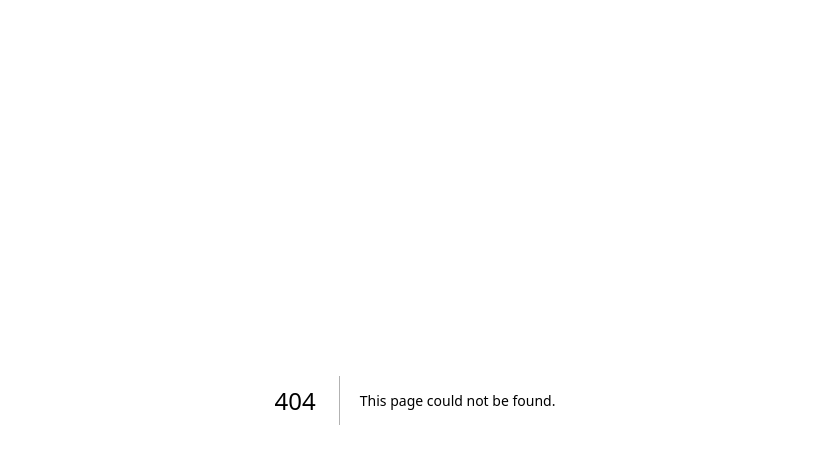
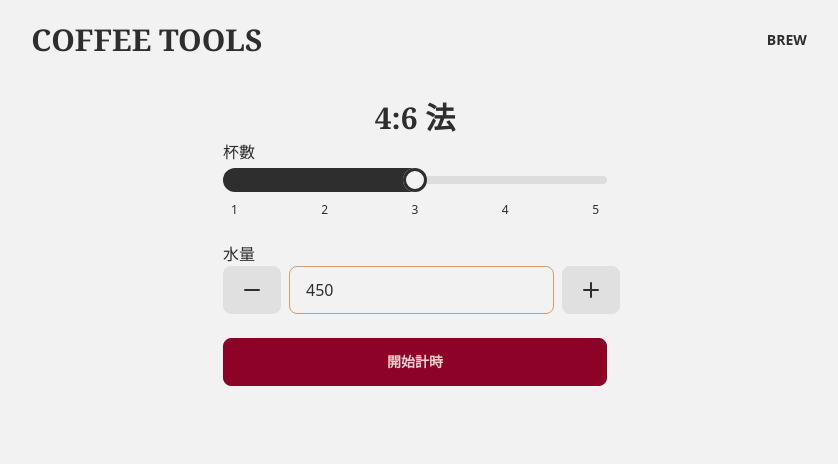
Before and after one commit to cheetosysst/coffee, a Next.js app: page /foursix in a window 1280 px wide. Before the commit this address had no page. Shown: the top 464 px of the page, without its empty margins (225-1063 px from the left). Built offline with nearby package versions, Linux system fonts and the light colour scheme.

Commit message:
feat 46 basic layout

```diff
--- a/package.json
+++ b/package.json
@@ -10,6 +10,7 @@
 	},
 	"dependencies": {
 		"@t3-oss/env-nextjs": "^0.3.1",
+		"lucide-react": "^0.263.1",
 		"next": "^13.4.2",
 		"react": "18.2.0",
 		"react-dom": "18.2.0",
@@ -24,6 +25,7 @@
 		"@typescript-eslint/eslint-plugin": "6.0.0",
 		"@typescript-eslint/parser": "6.0.0",
 		"autoprefixer": "^10.4.14",
+		"daisyui": "^3.5.0",
 		"eslint": "^8.40.0",
 		"eslint-config-next": "^13.4.2",
 		"postcss": "^8.4.21",
--- /dev/null
+++ b/src/components/form.tsx
@@ -0,0 +1,119 @@
+import { useRef, useState } from "react";
+import type { ChangeEvent, MouseEvent } from "react";
+import { Minus, Plus } from "lucide-react";
+
+function NumberSelect({
+	name,
+	title,
+	defaultValue,
+	min,
+	max,
+}: {
+	name: string;
+	title: string;
+	defaultValue: number;
+	min: number;
+	max: number;
+}) {
+	const waterRef = useRef<HTMLInputElement>(null);
+	const addWater = (e: MouseEvent<HTMLButtonElement>) => {
+		e.preventDefault();
+		waterRef.current!.value = (
+			Number(waterRef.current!.value) + 10
+		).toString();
+	};
+	const removeWater = (e: MouseEvent<HTMLButtonElement>) => {
+		e.preventDefault();
+		waterRef.current!.value = (
+			Number(waterRef.current!.value) - 10
+		).toString();
+	};
+
+	return (
+		<div className="flex flex-col">
+			<label>{title}</label>
+			<div className="flex flex-row items-center gap-2">
+				<button
+					className="btn bg-base-200 transition-colors hover:bg-base-300"
+					onClick={removeWater}
+				>
+					<Minus />
+				</button>
+				<input
+					type="number"
+					placeholder="Type here"
+					min={min}
+					max={max}
+					defaultValue={defaultValue}
+					name={name}
+					className="input-bordered input-accent input flex-grow "
+					ref={waterRef}
+				/>
+				<button
+					className="btn bg-base-200 transition-colors hover:bg-base-300"
+					onClick={addWater}
+				>
+					<Plus />
+				</button>
+			</div>
+		</div>
+	);
+}
+
+function Slider({
+	min = 1,
+	max = 5,
+	defaultValue = 3,
+	step = 1,
+	title = "",
+	name,
+	className = "",
+	onChange,
+	...props
+}: {
+	min?: number;
+	max?: number;
+	defaultValue?: number;
+	step?: number;
+	title?: string;
+	name: string;
+	className?: string;
+	onChange: (e: ChangeEvent<HTMLInputElement>) => void;
+}) {
+	const [value, setValue] = useState(defaultValue);
+	return (
+		<div className={`flex flex-col gap-1 ${className}`} {...props}>
+			<h2 className="select-none text-center font-serif text-3xl font-bold">
+				4:6 法
+			</h2>
+			<label className="select-none" htmlFor={name}>
+				{title}
+			</label>
+			<div
+				className="tooltip-accent tooltip tooltip-left text-accent-content"
+				data-tip={value}
+			>
+				<input
+					type="range"
+					min={min}
+					max={max}
+					defaultValue={defaultValue}
+					className="range"
+					step={step}
+					name={name}
+					onChange={(e) => {
+						setValue(Number(e.target.value));
+						onChange(e);
+					}}
+				/>
+			</div>
+			<div className="flex w-full select-none justify-between px-2 text-xs">
+				{new Array(max - min + 1).fill(undefined).map((_, index) => (
+					<span key={`slide-${name}-${index}`}>{index + 1}</span>
+				))}
+			</div>
+		</div>
+	);
+}
+
+export { Slider, NumberSelect };
--- /dev/null
+++ b/src/components/layout.tsx
@@ -0,0 +1,18 @@
+import { type PropsWithChildren } from "react";
+// import React from "react";
+import Navbar from "./navbar";
+
+export default function Layout({ children }: PropsWithChildren) {
+	return (
+		<main className="flex h-[100dvh] w-[100%] flex-col overflow-y-scroll">
+			<Navbar />
+			<div className="flex flex-row">
+				<div className="flex flex-grow"></div>
+				<div className="w-[70%] transition-all md:w-[50%] lg:w-96">
+					{children}
+				</div>
+				<div className="flex flex-grow"></div>
+			</div>
+		</main>
+	);
+}
--- /dev/null
+++ b/src/components/navbar.tsx
@@ -0,0 +1,20 @@
+import Link from "next/link";
+import { type PropsWithChildren } from "react";
+
+export default function Navbar({}: PropsWithChildren) {
+	return (
+		<nav className="flex h-20 w-[100%] flex-row items-center justify-around py-4">
+			<Link
+				href="/"
+				className="btn-ghost btn-lg btn select-none font-serif text-3xl font-semibold"
+			>
+				coffee tools
+			</Link>
+			<div className="flex flex-row gap-2">
+				<Link href={"/foursix"} className="btn-ghost btn">
+					Brew
+				</Link>
+			</div>
+		</nav>
+	);
+}
--- /dev/null
+++ b/src/pages/foursix.tsx
@@ -0,0 +1,99 @@
+import { Minus, Plus } from "lucide-react";
+import Head from "next/head";
+import type { MouseEvent, ChangeEvent, FormEvent } from "react";
+import { useState, useEffect, useRef } from "react";
+import { Slider } from "~/components/form";
+import Layout from "~/components/layout";
+
+export default function Brew() {
+	const [started, setStarted] = useState(false);
+	const [second, setSecond] = useState(0);
+
+	const waterRef = useRef<HTMLInputElement>(null);
+	const addWater = (e: MouseEvent<HTMLButtonElement>) => {
+		e.preventDefault();
+		waterRef.current!.value = (
+			Number(waterRef.current!.value) + 10
+		).toString();
+	};
+	const removeWater = (e: MouseEvent<HTMLButtonElement>) => {
+		e.preventDefault();
+		waterRef.current!.value = (
+			Number(waterRef.current!.value) - 10
+		).toString();
+	};
+
+	useEffect(() => {
+		if (!started) return;
+		const timer = setInterval(() => {
+			setSecond((prevSecond) => prevSecond + 1);
+		}, 1000);
+		return () => clearInterval(timer);
+	}, [started]);
+
+	const formHandler = (e: FormEvent) => {
+		e.preventDefault();
+		setStarted(true);
+	};
+
+	const cupsChangeHandler = (e: ChangeEvent<HTMLInputElement>) => {
+		waterRef.current!.value = (Number(e.target.value) * 150).toString();
+	};
+
+	return (
+		<Layout>
+			<Head>
+				<title>coffee tools - brew</title>
+				<meta name="description" content="let's make coffee!" />
+				<link rel="icon" href="/favicon.ico" />
+			</Head>
+			<div className="flex flex-col justify-center">
+				{started && <>{second}</>}
+
+				<div className="mt-5 ">
+					<form
+						className="flex flex-col gap-6"
+						onSubmit={formHandler}
+					>
+						<Slider
+							name="cups"
+							title="杯數"
+							onChange={cupsChangeHandler}
+						/>
+						<div className="flex flex-col">
+							<label>水量</label>
+							<div className="flex flex-row items-center gap-2">
+								<button
+									className="btn bg-base-200 transition-colors hover:bg-base-300"
+									onClick={removeWater}
+								>
+									<Minus />
+								</button>
+								<input
+									type="number"
+									placeholder="Type here"
+									min={0}
+									defaultValue={450}
+									className="input-bordered input-accent input flex-grow "
+									ref={waterRef}
+								/>
+								<button
+									className="btn bg-base-200 transition-colors hover:bg-base-300"
+									onClick={addWater}
+								>
+									<Plus />
+								</button>
+							</div>
+						</div>
+						<input
+							type="submit"
+							className="btn-primary btn"
+							name="start"
+							value="開始計時"
+						/>
+					</form>
+				</div>
+			</div>
+		</Layout>
+	);
+}
--- a/src/pages/index.tsx
+++ b/src/pages/index.tsx
@@ -1,50 +1,29 @@
 import Head from "next/head";
+import Image from "next/image";
 import Link from "next/link";
+import Layout from "~/components/layout";
 
 export default function Home() {
 	return (
-		<>
+		<Layout>
 			<Head>
-				<title>Create T3 App</title>
-				<meta name="description" content="Generated by create-t3-app" />
+				<title>coffee tools</title>
+				<meta name="description" content="let's make coffee!" />
 				<link rel="icon" href="/favicon.ico" />
 			</Head>
-			<main className="flex min-h-screen flex-col items-center justify-center bg-gradient-to-b from-[#2e026d] to-[#15162c]">
-				<div className="container flex flex-col items-center justify-center gap-12 px-4 py-16 ">
-					<h1 className="text-5xl font-extrabold tracking-tight text-white sm:text-[5rem]">
-						Create{" "}
-						<span className="text-[hsl(280,100%,70%)]">T3</span> App
-					</h1>
-					<div className="grid grid-cols-1 gap-4 sm:grid-cols-2 md:gap-8">
-						<Link
-							className="flex max-w-xs flex-col gap-4 rounded-xl bg-white/10 p-4 text-white hover:bg-white/20"
-							href="https://create.t3.gg/en/usage/first-steps"
-							target="_blank"
-						>
-							<h3 className="text-2xl font-bold">
-								First Steps →
-							</h3>
-							<div className="text-lg">
-								Just the basics - Everything you need to know to
-								set up your database and authentication.
-							</div>
-						</Link>
-						<Link
-							className="flex max-w-xs flex-col gap-4 rounded-xl bg-white/10 p-4 text-white hover:bg-white/20"
-							href="https://create.t3.gg/en/introduction"
-							target="_blank"
-						>
-							<h3 className="text-2xl font-bold">
-								Documentation →
-							</h3>
-							<div className="text-lg">
-								Learn more about Create T3 App, the libraries it
-								uses, and how to deploy it.
-							</div>
-						</Link>
+
+			<div className="flex justify-center">
+				<Link href={"/foursix"}>
+					<div className="card image-full w-96 overflow-hidden bg-primary shadow-xl">
+						<figure>
+							<Image src="/placeholder.png" alt="Shoes" fill />
+						</figure>
+						<div className="card-body flex-row justify-center bg-black/30 transition-all hover:bg-black/40">
+							<h2 className="text-2xl">4:6 Method</h2>
+						</div>
 					</div>
-				</div>
-			</main>
-		</>
+				</Link>
+			</div>
+		</Layout>
 	);
 }
--- a/tailwind.config.ts
+++ b/tailwind.config.ts
@@ -1,9 +1,13 @@
 import { type Config } from "tailwindcss";
+import daisyui from "daisyui";
 
 export default {
 	content: ["./src/**/*.{js,ts,jsx,tsx}"],
 	theme: {
 		extend: {},
 	},
-	plugins: [],
+	plugins: [daisyui],
+	daisyui: {
+		themes: ["autumn"],
+	},
 } satisfies Config;
```
Also changed, not shown: public/placeholder.png (added), 1 other file (tests, documents, lock files or other folders).
